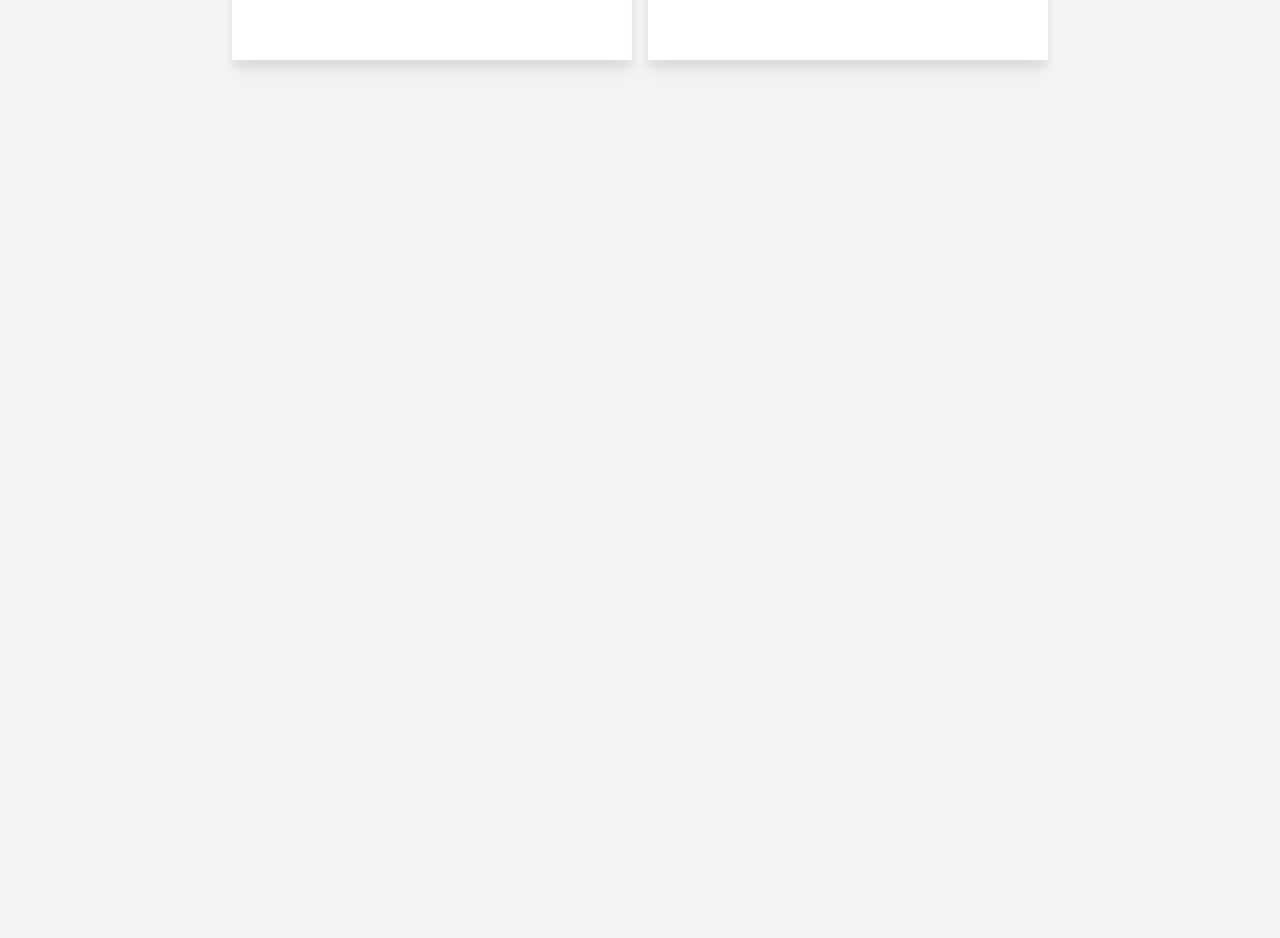
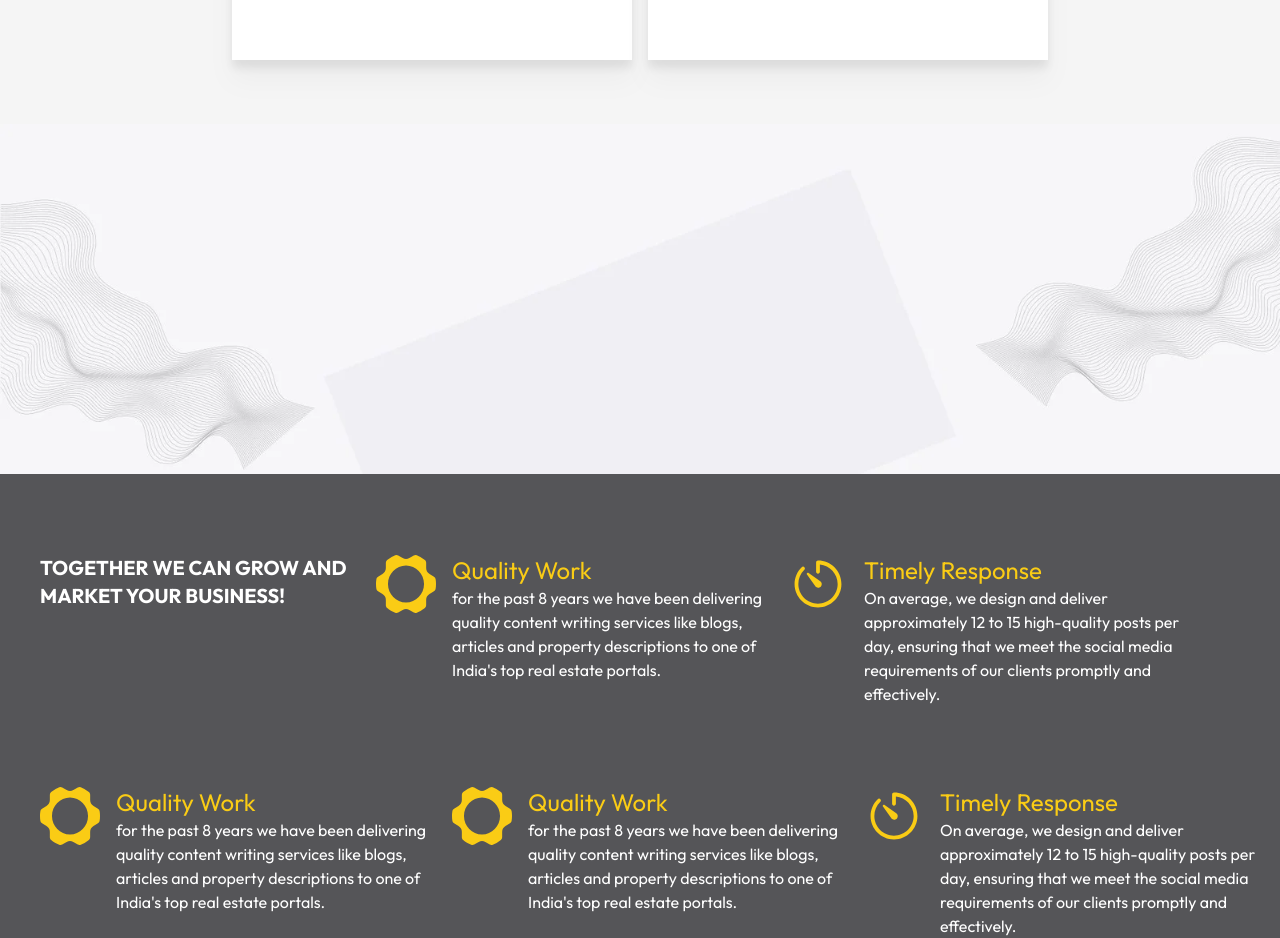
Before and after one commit to Omer4ruq/Digital-marketing-service, a React (Vite) app: page / in a window 1280 px wide. Shown: the part 2440-3378 px from the top of the page. Before the commit the page ends 2564 px from the top, so only its background shows below. Built offline with nearby package versions, Linux system fonts and the light colour scheme.

Commit message:
why us card done

```diff
--- a/src/App.jsx
+++ b/src/App.jsx
@@ -3,6 +3,7 @@ import Navbar from "./components/navbar/Navbar";
 import LogoSlider from "./components/logoSlider/LogoSlider";
 import CompanyGoalSection from "./components/companyGoalSection.jsx/CompanyGoalSection";
 import Services from "./components/services/Services";
+import WhyUs from "./components/whyUs/WhyUs";
 
 function App() {
   return (
@@ -12,6 +13,7 @@ function App() {
       <LogoSlider></LogoSlider>
       <CompanyGoalSection></CompanyGoalSection>
       <Services></Services>
+      <WhyUs></WhyUs>
     </>
   );
 }
--- a/src/components/services/Services.jsx
+++ b/src/components/services/Services.jsx
@@ -64,6 +64,7 @@ const Services = () => {
             alt="Social Media Marketing"
             className="w-16 h-16 object-cover mb-2 mx-auto"
           />
+
           <h1 className="text-sm font-semibold md:text-base lg:text-lg">PPC</h1>
         </div>
       </div>
--- /dev/null
+++ b/src/components/whyUs/WhyUs.jsx
@@ -0,0 +1,90 @@
+import React from "react";
+import bg from "../../assets/project-bg.jpg";
+import { SiFramework } from "react-icons/si";
+import { IoIosTimer } from "react-icons/io";
+
+const WhyUs = () => {
+  return (
+    <div>
+      <div>
+        <img src={bg} alt="" />
+      </div>
+      <div className="bg-[#555558]">
+        <div className="pt-20 pl-10 flex gap-4">
+          <h1 className="text-white text-xl font-bold w-80">
+            TOGETHER WE CAN GROW AND MARKET YOUR BUSINESS!
+          </h1>
+          <div className="flex gap-4">
+            <div>
+              <SiFramework className=" text-6xl text-yellow-400" />
+            </div>
+            <div className="w-80 ">
+              <h1 className="text-yellow-400 text-2xl">Quality Work</h1>
+              <p className="text-white">
+                for the past 8 years we have been delivering quality content
+                writing services like blogs, articles and property descriptions
+                to one of India's top real estate portals.
+              </p>
+            </div>
+          </div>
+          <div className="flex gap-4">
+            <div>
+              <IoIosTimer className=" text-6xl text-yellow-400" />
+            </div>
+            <div className="w-80 ">
+              <h1 className="text-yellow-400 text-2xl">Timely Response</h1>
+              <p className="text-white">
+                On average, we design and deliver approximately 12 to 15
+                high-quality posts per day, ensuring that we meet the social
+                media requirements of our clients promptly and effectively.
+              </p>
+            </div>
+          </div>
+        </div>
+        <div className="pt-20 pl-10 flex gap-4">
+          <div className="flex gap-4">
+            <div>
+              <SiFramework className=" text-6xl text-yellow-400" />
+            </div>
+            <div className="w-80 ">
+              <h1 className="text-yellow-400 text-2xl">Quality Work</h1>
+              <p className="text-white">
+                for the past 8 years we have been delivering quality content
+                writing services like blogs, articles and property descriptions
+                to one of India's top real estate portals.
+              </p>
+            </div>
+          </div>
+          <div className="flex gap-4">
+            <div>
+              <SiFramework className=" text-6xl text-yellow-400" />
+            </div>
+            <div className="w-80 ">
+              <h1 className="text-yellow-400 text-2xl">Quality Work</h1>
+              <p className="text-white">
+                for the past 8 years we have been delivering quality content
+                writing services like blogs, articles and property descriptions
+                to one of India's top real estate portals.
+              </p>
+            </div>
+          </div>
+          <div className="flex gap-4">
+            <div>
+              <IoIosTimer className=" text-6xl text-yellow-400" />
+            </div>
+            <div className="w-80 ">
+              <h1 className="text-yellow-400 text-2xl">Timely Response</h1>
+              <p className="text-white">
+                On average, we design and deliver approximately 12 to 15
+                high-quality posts per day, ensuring that we meet the social
+                media requirements of our clients promptly and effectively.
+              </p>
+            </div>
+          </div>
+        </div>
+      </div>
+    </div>
+  );
+};
+
+export default WhyUs;
```
Also changed, not shown: src/assets/project-bg.jpg (added).
